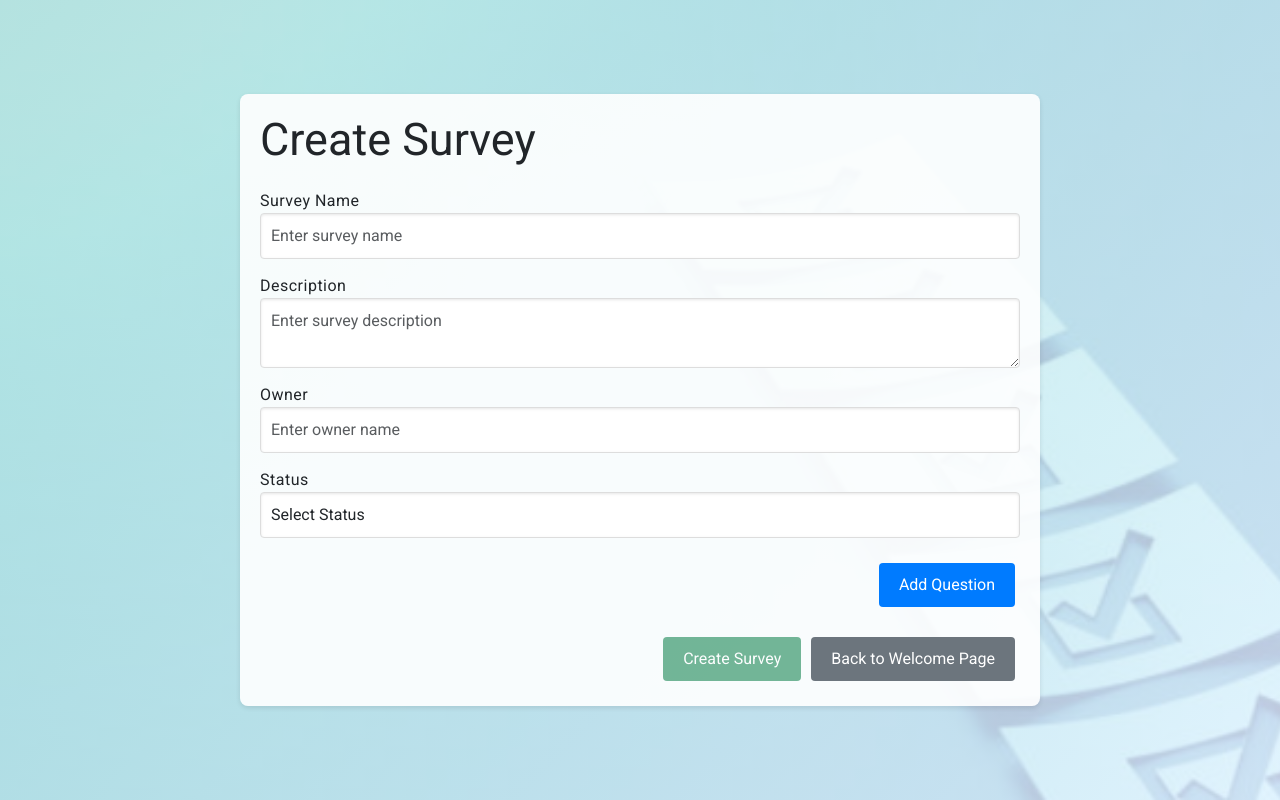
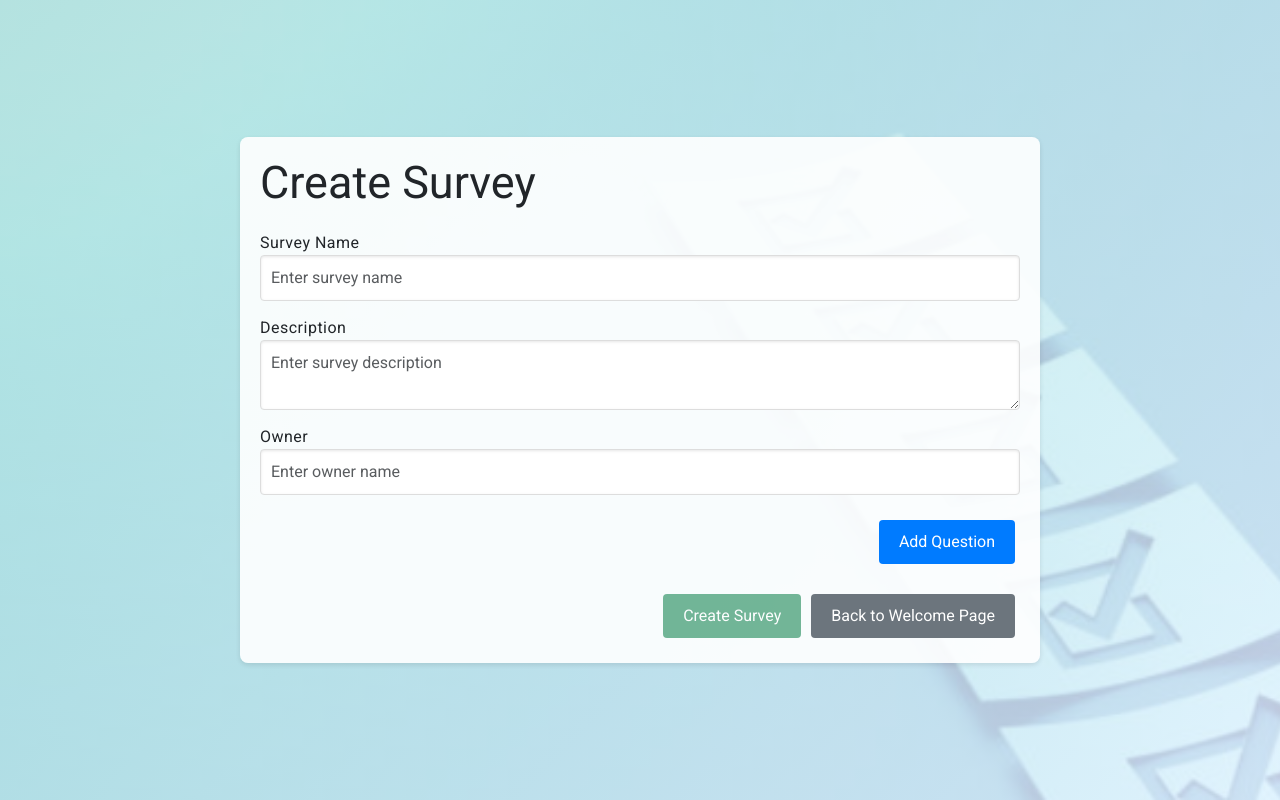
Before and after one commit to ngoantho/SurveySage, an Angular app in the folder surveysage/: page /createsurvey in a window 1280 px wide. Built offline with nearby package versions, Linux system fonts and the light colour scheme.

Commit message:
create: disable setting status

```diff
--- a/surveysage/src/app/createsurvey/createsurvey.component.html
+++ b/surveysage/src/app/createsurvey/createsurvey.component.html
@@ -19,16 +19,6 @@
         <div class="form-group">
           <label for="owner">Owner</label>
           <input id="owner" type="text" formControlName="owner" class="form-control" placeholder="Enter owner name">
-        </div>
-
-        <!-- Survey Status -->
-        <div class="form-group">
-          <label for="status">Status</label>
-          <select id="status" formControlName="status" class="form-control">
-            <option value="">Select Status</option>
-            <option value="Active">Active</option>
-            <option value="Inactive">Inactive</option>
-          </select>
         </div>
 
         <!-- Questions Section -->
@@ -95,9 +85,6 @@
         <div *ngIf="surveyForm.get('owner')?.touched && surveyForm.get('owner')?.invalid" class="alert alert-danger">
           Owner is required
         </div>
-        <div *ngIf="surveyForm.get('status')?.touched && surveyForm.get('status')?.invalid" class="alert alert-danger">
-          Status is required
-        </div>
       </form>
     </div>
   </div>
--- a/surveysage/src/app/createsurvey/createsurvey.component.ts
+++ b/surveysage/src/app/createsurvey/createsurvey.component.ts
@@ -27,7 +27,6 @@ export class CreateSurveyComponent implements OnInit {
       name: ['', Validators.required], // Survey name
       description: ['', Validators.required], // Survey description
       owner: ['', Validators.required], // Survey owner
-      status: ['', Validators.required], // Survey status (Active/Inactive)
       questions: this.fb.array([]),
     });
   }
@@ -105,7 +104,7 @@ export class CreateSurveyComponent implements OnInit {
         name: this.surveyForm.value.name,
         description: this.surveyForm.value.description,
         owner: this.surveyForm.value.owner,
-        status: this.surveyForm.value.status,
+        status: 'draft', // default is draft
         surveyId: this.generateId(),
       };
 
```
